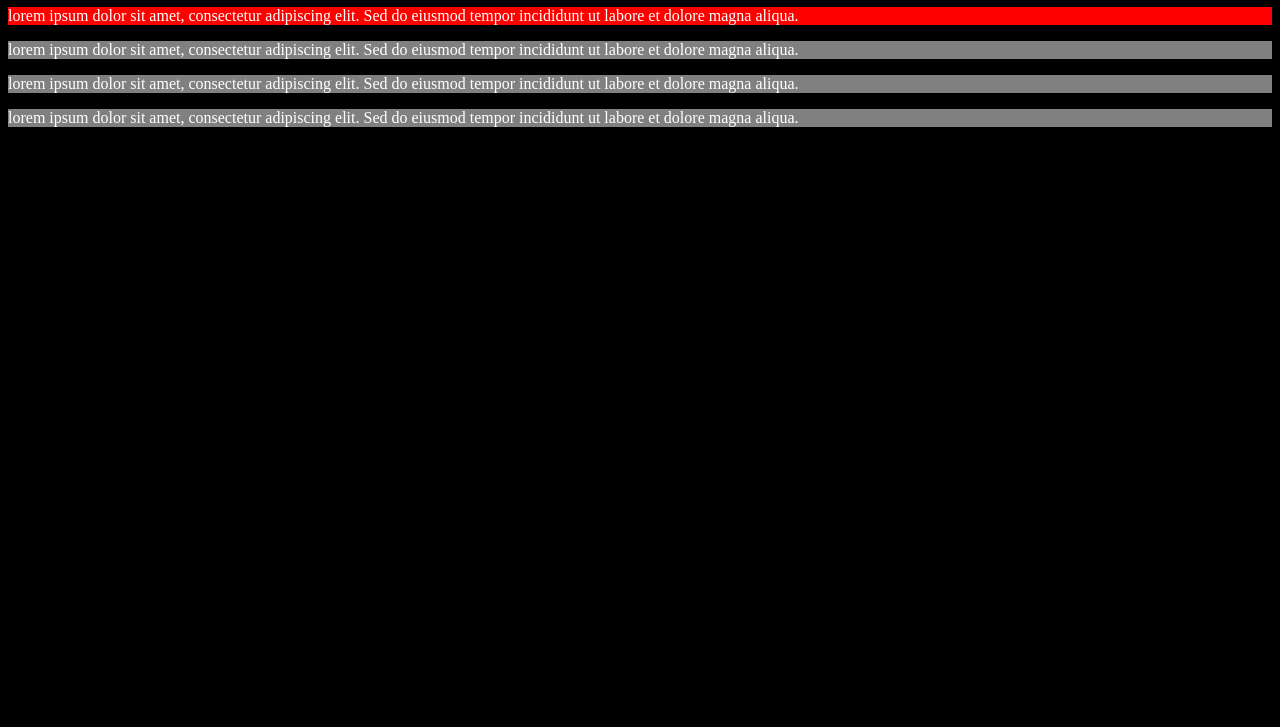
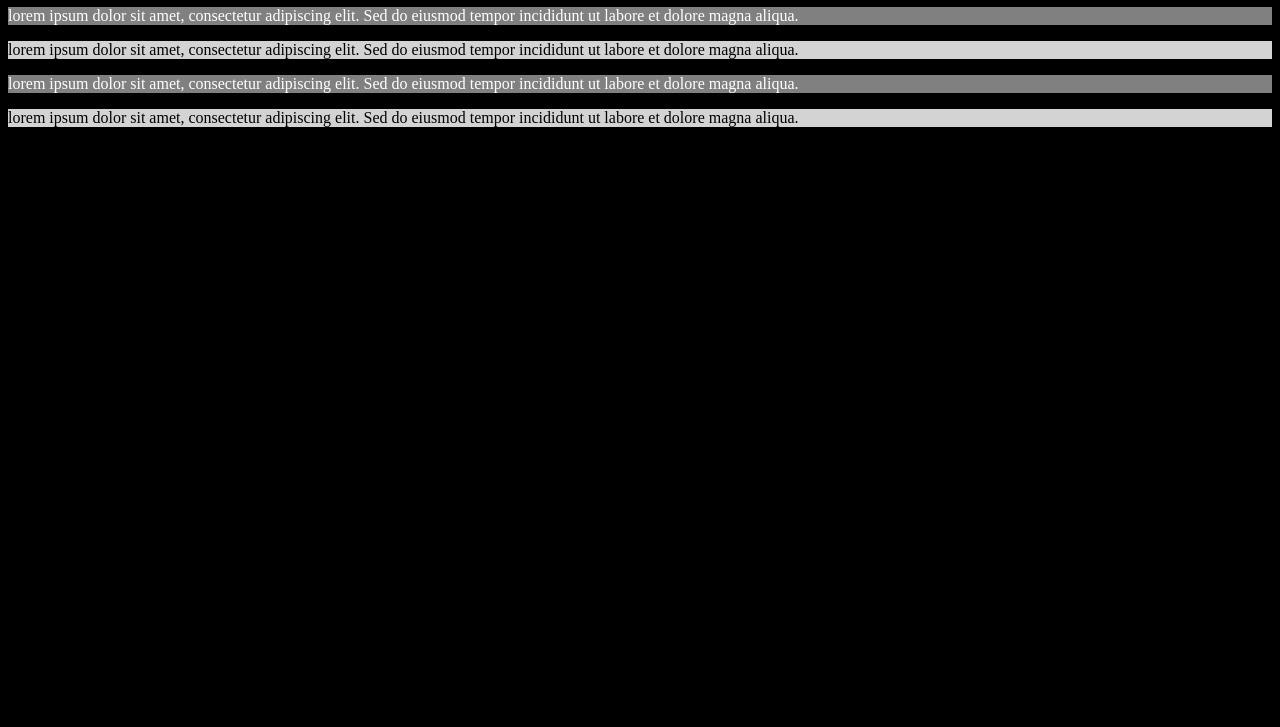
Before and after one commit to quantumcloudservices/Full-Stack-Dev-with-AI-Bootcamp, a plain HTML site: page Practice Class 1/index.html in a window 1280 px wide. Shown: the part 73-800 px from the top of the page. Drawn offline with Linux system fonts and the light colour scheme.

Commit message:
change adding classes

```diff
--- a/Practice Class 1/index.html
+++ b/Practice Class 1/index.html
@@ -13,10 +13,10 @@
     -->
     <h1>This is my website</h1>
 
-    <p id="p1">lorem ipsum dolor sit amet, consectetur adipiscing elit. Sed do eiusmod tempor incididunt ut labore et dolore magna aliqua.</p>
-    <p>lorem ipsum dolor sit amet, consectetur adipiscing elit. Sed do eiusmod tempor incididunt ut labore et dolore magna aliqua.</p>
-    <p>lorem ipsum dolor sit amet, consectetur adipiscing elit. Sed do eiusmod tempor incididunt ut labore et dolore magna aliqua.</p>
-    <p>lorem ipsum dolor sit amet, consectetur adipiscing elit. Sed do eiusmod tempor incididunt ut labore et dolore magna aliqua.</p>
+    <p id="p1" class="odd">lorem ipsum dolor sit amet, consectetur adipiscing elit. Sed do eiusmod tempor incididunt ut labore et dolore magna aliqua.</p>
+    <p id="p2" class="even">lorem ipsum dolor sit amet, consectetur adipiscing elit. Sed do eiusmod tempor incididunt ut labore et dolore magna aliqua.</p>
+    <p id="p3" class="odd">lorem ipsum dolor sit amet, consectetur adipiscing elit. Sed do eiusmod tempor incididunt ut labore et dolore magna aliqua.</p>
+    <p id="p4" class="even">lorem ipsum dolor sit amet, consectetur adipiscing elit. Sed do eiusmod tempor incididunt ut labore et dolore magna aliqua.</p>
 
 </body>
 </html>
--- a/Practice Class 1/style.css
+++ b/Practice Class 1/style.css
@@ -8,6 +8,11 @@
             background-color: gray;
             color: white;
         }
-        #p1 {
-            background-color: red;
+        .odd {
+            background-color: gray;
+            color: white;
         }
+        .even {
+            background-color: lightgray;
+            color: black;
+        }
```
Also changed, not shown: Practice Class 1/page2.html (+2 -2 lines).
